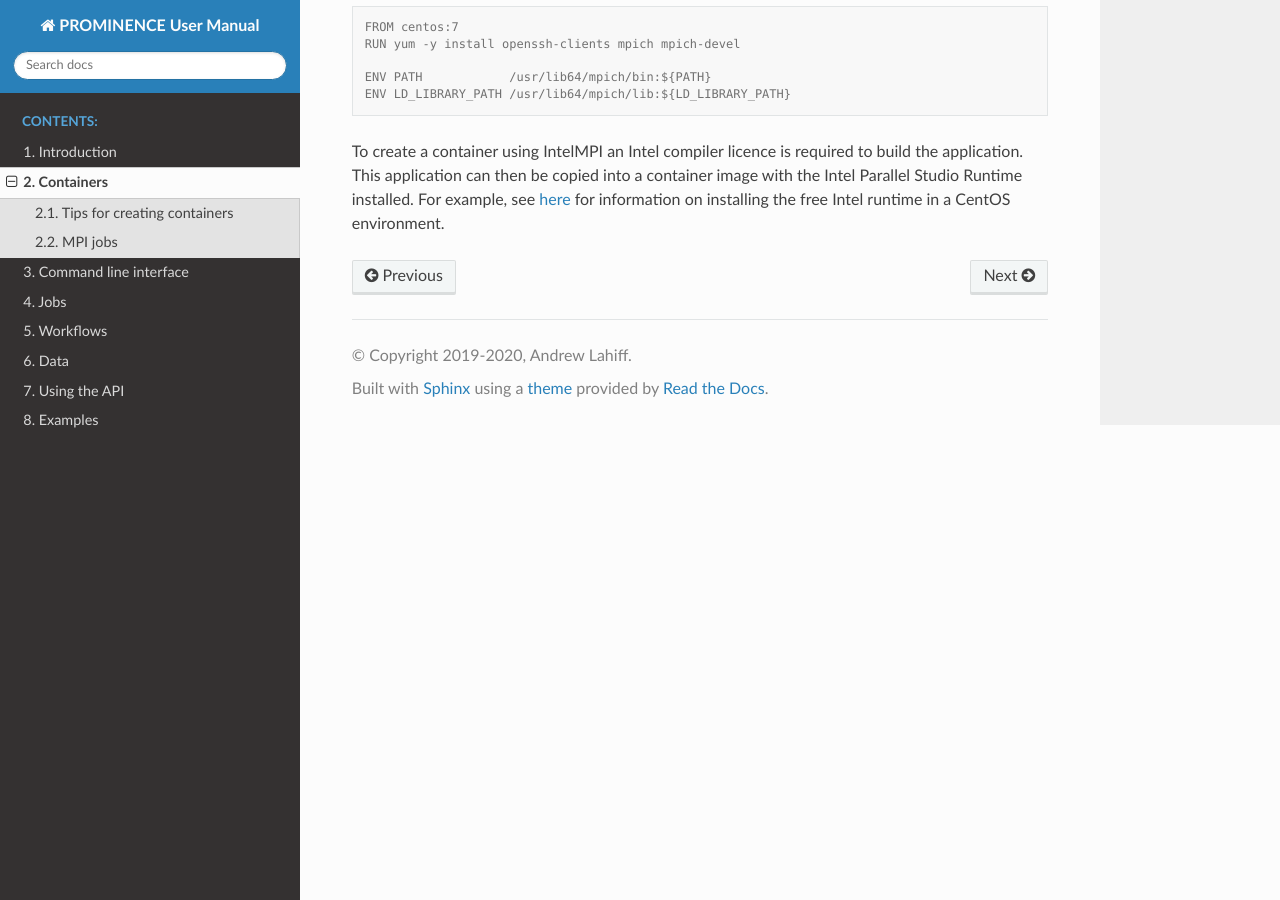
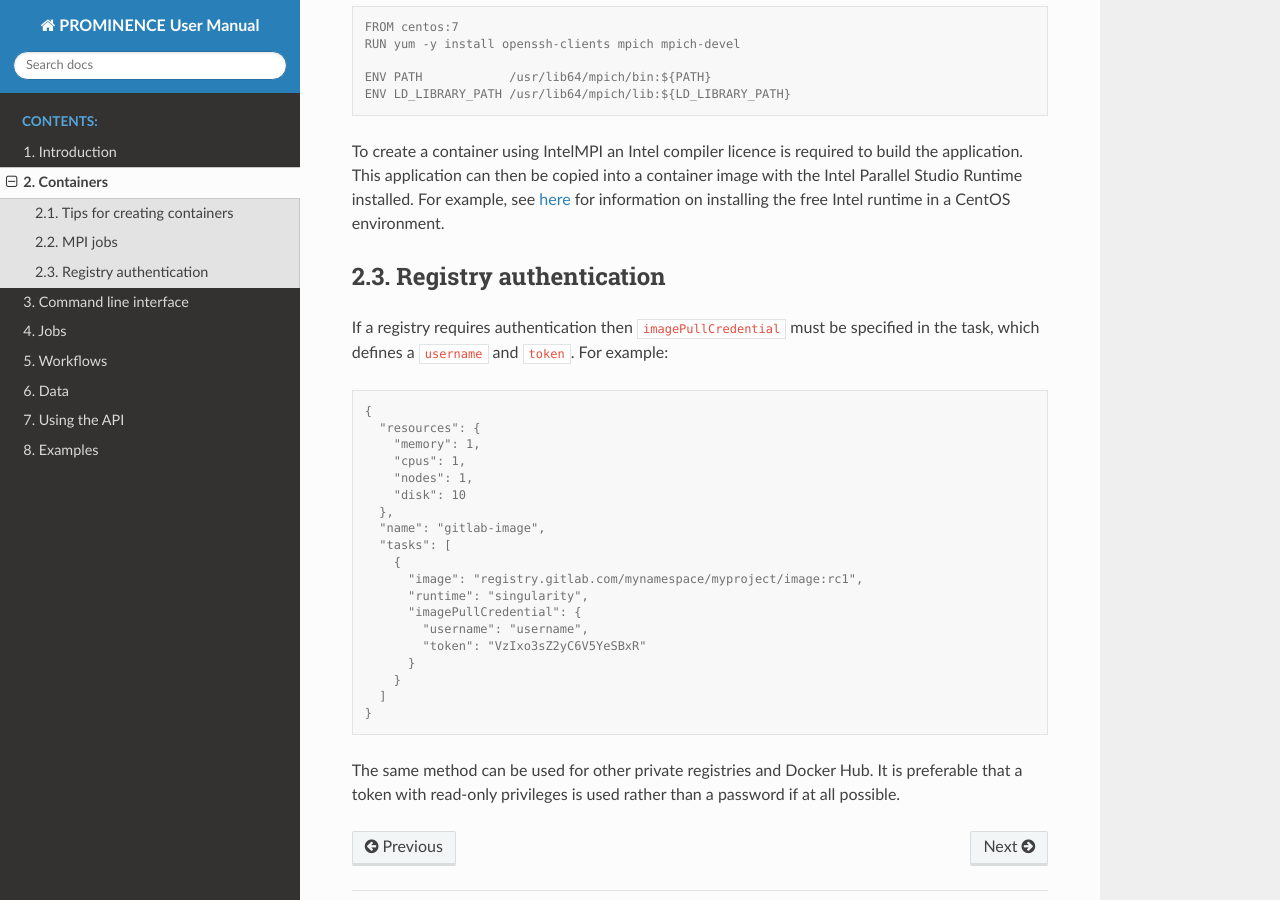
Before and after one commit to prominence-eosc/docs-eosc, a Sphinx documentation site: the page built from source/containers.rst, in a window 1280 px wide and 900 px high, scrolled down 1832 px. Built offline with Sphinx 7.4.7 and the Read the Docs theme 2.0.0, drawn with Linux system fonts in a browser that asks for light colours.

Commit message:
Mention image pull credentials

```diff
--- a/source/containers.rst
+++ b/source/containers.rst
@@ -70,3 +70,31 @@ and for MPICH:
    ENV LD_LIBRARY_PATH /usr/lib64/mpich/lib:${LD_LIBRARY_PATH}
 
 To create a container using IntelMPI an Intel compiler licence is required to build the application. This application can then be copied into a container image with the Intel Parallel Studio Runtime installed. For example, see `here <https://software.intel.com/en-us/articles/installing-intel-parallel-studio-xe-runtime-2019-using-yum-repository>`_ for information on installing the free Intel runtime in a CentOS environment.
+
+Registry authentication
+-----------------------
+If a registry requires authentication then ``imagePullCredential`` must be specified in the task, which defines a ``username`` and ``token``. For example:
+
+.. code-block:: console
+
+   {
+     "resources": {
+       "memory": 1,
+       "cpus": 1,
+       "nodes": 1,
+       "disk": 10
+     },
+     "name": "gitlab-image",
+     "tasks": [
+       {
+         "image": "registry.gitlab.com/mynamespace/myproject/image:rc1",
+         "runtime": "singularity",
+         "imagePullCredential": {
+           "username": "username",
+           "token": "VzIxo3sZ2yC6V5YeSBxR"
+         }
+       }
+     ]
+   }
+
+The same method can be used for other private registries and Docker Hub. It is preferable that a token with read-only privileges is used rather than a password if at all possible.
```
